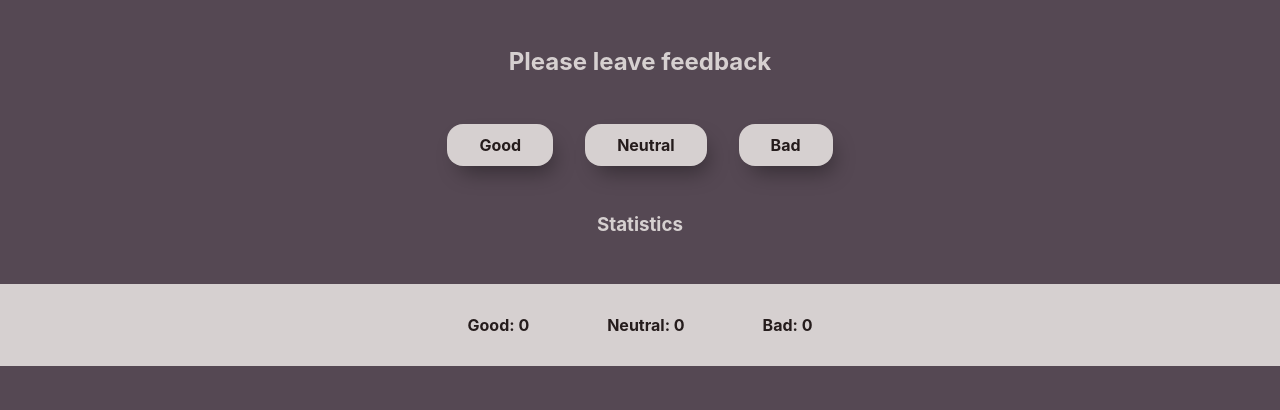
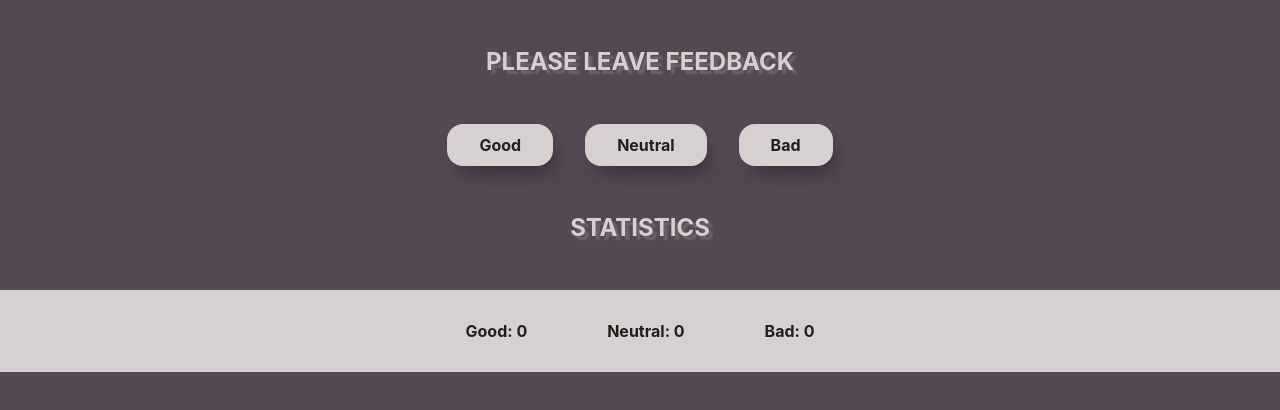
Before and after one commit to Olesia511/goit-react-hw-02-feedback, a React (Create React App) app: page / in a window 1280 px wide. Shown: the top 410 px of the page. Built offline with nearby package versions, Linux system fonts and the light colour scheme.

Commit message:
styled-components

```diff
--- a/package.json
+++ b/package.json
@@ -7,11 +7,11 @@
     "@testing-library/jest-dom": "^5.16.3",
     "@testing-library/react": "^12.1.4",
     "@testing-library/user-event": "^13.5.0",
-
     "modern-normalize": "^2.0.0",
     "react": "^18.1.0",
     "react-dom": "^18.1.0",
     "react-scripts": "5.0.1",
+    "styled-components": "^6.1.0",
     "web-vitals": "^2.1.3"
   },
   "scripts": {
--- a/src/components/App.jsx
+++ b/src/components/App.js
@@ -1,5 +1,6 @@
 import React, { Component } from 'react';
-import styles from './App.module.css';
+import { GlobalStyle } from './ClobalStyles';
+import { Button, ContainerBtn, Title, BasicContainer, StatisticsTitle, StatisticsContainer, TotalFeedbackContainer } from './App.styled';
 
 
 export class App extends Component {
@@ -45,49 +46,38 @@ export class App extends Component {
     );
 
     return (
-      <div className={styles.container}>
-        <h2 className={styles.title}>Please leave feedback</h2>
-        <div className={styles.containerBtn}>
-          <button
-            id="good"
-            type="button"
-            className={styles.btn}
-            onClick={this.handleIncrement}
-          >
+
+      <BasicContainer>
+
+        <Title>Please leave feedback</Title>
+        <ContainerBtn>
+          <Button id="good" type="button" onClick={this.handleIncrement}>
             Good
-          </button>
-          <button
-            id="neutral"
-            type="button"
-            className={styles.btn}
-            onClick={this.handleIncrement}
-          >
+          </Button>
+          <Button id="neutral" type="button" onClick={this.handleIncrement}>
             Neutral
-          </button>
-          <button
-            id="bad"
-            type="button"
-            className={styles.btn}
-            onClick={this.handleIncrement}
-          >
+          </Button>
+          <Button id="bad" type="button" onClick={this.handleIncrement}>
             Bad
-          </button>
-        </div>
+          </Button>
+        </ContainerBtn>
 
-        <h3 className={styles.statTitle}>Statistics</h3>
-        <div className={styles.statisticContainer}>
+        <StatisticsTitle>Statistics</StatisticsTitle>
+        <StatisticsContainer>
           <p>Good: {good}</p>
           <p>Neutral: {neutral}</p>
           <p>Bad: {bad}</p>
-        </div>
+        </StatisticsContainer>
 
         {totalFeedback > 0 && (
-          <div className={styles.total}>
+          <TotalFeedbackContainer>
             <p>Total number of feedback: {totalFeedback}</p>
             <p>Positive feedback: {percentageFeedback}%</p>
-          </div>
+          </TotalFeedbackContainer>
         )}
-      </div>
+
+        <GlobalStyle />
+        </BasicContainer>
     );
   }
 }
--- a/src/components/App.module.css
+++ /dev/null
@@ -1,60 +0,0 @@
-.container {
-  height: 100vw;
-  height: 100vh;
-  display: flex;
-  flex-direction: column;
-  justify-content: start;
-  align-items: center;
-  text-align: center;
-  padding: 16px;
-  gap: 16px;
-  font-weight: 700;
-  background-color: #554853;
-  color: #d6d0d0;
-}
-
-.title,
-.statTitle {
-  width: 100vw;
-  padding: 32px;
-}
-
-.btn {
-  font-weight: 700;
-  border: none;
-  background-color: #d6d0d0;
-  color: #251c1c;
-  border-radius: 16px;
-  padding: 12px 32px;
-  box-shadow: 6px 12px 21px -6px rgba(0, 0, 0, 0.38);
-  -webkit-box-shadow: 6px 12px 21px -6px rgba(0, 0, 0, 0.38);
-  -moz-box-shadow: 6px 12px 21px -6px rgba(0, 0, 0, 0.38);
-  transition: background-color 400ms linear, color 400ms linear;
-}
-
-.btn:hover {
-  background-color: #251c1c;
-  color: #d6d0d0;
-}
-
-.containerBtn,
-.statisticContainer {
-  display: flex;
-  gap: 32px;
-}
-
-.statisticContainer {
-  width: 100vw;
-  padding: 32px;
-  background-color: #d6d0d0;
-  color: #251c1c;
-  justify-content: center;
-  gap: 78px;
-  margin-bottom: 32px;
-}
-
-.total {
-  display: flex;
-  flex-direction: column;
-  gap: 24px;
-}
--- /dev/null
+++ b/src/components/App.styled.js
@@ -0,0 +1,75 @@
+import styled from 'styled-components';
+
+export const BasicContainer = styled.div`
+  height: 100vw;
+  height: 100vh;
+  display: flex;
+  flex-direction: column;
+  justify-content: start;
+  align-items: center;
+  text-align: center;
+  padding: ${props => props.theme.spacing(4)};
+  gap: ${props => props.theme.spacing(4)};
+  font-weight: 700;
+  background-color: ${p => p.theme.colors.purple};
+  color: ${p => p.theme.colors.beige};
+`;
+
+export const Title = styled.h2`
+  width: 100vw;
+  padding: ${props => props.theme.spacing(8)};
+  text-transform: uppercase;
+  text-shadow: 4px 4px 2px rgba(214, 208, 208, 0.2);
+`;
+
+export const ContainerBtn = styled.div`
+  display: flex;
+  gap: ${props => props.theme.spacing(8)};
+`;
+
+export const Button = styled.button`
+  font-weight: 700;
+  border: none;
+  background-color: ${p => p.theme.colors.beige};
+  color: ${p => p.theme.colors.burgundy};
+  border-radius: 16px;
+  padding-top: ${props => props.theme.spacing(3)};
+  padding-bottom: ${props => props.theme.spacing(3)};
+  padding-left: ${props => props.theme.spacing(8)};
+  padding-right: ${props => props.theme.spacing(8)};
+
+  box-shadow: 6px 12px 21px -6px rgba(0, 0, 0, 0.38);
+  -webkit-box-shadow: 6px 12px 21px -6px rgba(0, 0, 0, 0.38);
+  -moz-box-shadow: 6px 12px 21px -6px rgba(0, 0, 0, 0.38);
+  transition: background-color 400ms linear, color 400ms linear;
+
+  & :hover {
+    background-color: ${p => p.theme.colors.burgundy};
+    color: ${p => p.theme.colors.beige};
+  }
+`;
+
+export const StatisticsTitle = styled.h2`
+  width: 100vw;
+  padding: ${props => props.theme.spacing(8)};
+  text-transform: uppercase;
+  text-shadow: 4px 4px 2px rgba(214, 208, 208, 0.2);
+`;
+
+export const StatisticsContainer = styled.div`
+  display: flex;
+  gap: ${props => props.theme.spacing(8)};
+  width: 100vw;
+  padding: ${props => props.theme.spacing(8)};
+  background-color: ${p => p.theme.colors.beige};
+  color: ${p => p.theme.colors.burgundy};
+  justify-content: center;
+  gap: ${props => props.theme.spacing(20)};
+  margin-bottom: ${props => props.theme.spacing(8)};
+`;
+
+export const TotalFeedbackContainer = styled.div`
+  display: flex;
+  flex-direction: column;
+  gap: ${props => props.theme.spacing(6)};
+`;
--- /dev/null
+++ b/src/components/ClobalStyles.js
@@ -0,0 +1,49 @@
+import { createGlobalStyle } from 'styled-components';
+import 'modern-normalize';
+
+export const GlobalStyle = createGlobalStyle`
+body {
+  margin: 0;
+  font-family: -apple-system, BlinkMacSystemFont, 'Segoe UI', 'Roboto', 'Oxygen',
+    'Ubuntu', 'Cantarell', 'Fira Sans', 'Droid Sans', 'Helvetica Neue',
+    sans-serif;
+  -webkit-font-smoothing: antialiased;
+  -moz-osx-font-smoothing: grayscale;
+}
+
+code {
+  font-family: source-code-pro, Menlo, Monaco, Consolas, 'Courier New',
+    monospace;
+}
+
+h1,
+h2,
+h3,
+h4,
+h5,
+h6,
+p {
+  margin: 0;
+}
+
+ul {
+  margin: 0;
+  padding: 0;
+  list-style: none;
+}
+
+a {
+  color: currentColor;
+  text-decoration: none;
+}
+
+button {
+  cursor: pointer;
+}
+
+img {
+  display: block;
+  max-width: 100%;
+  object-fit: cover;
+}
+`;
--- a/src/index.js
+++ b/src/index.js
@@ -1,12 +1,32 @@
 import React from 'react';
 import ReactDOM from 'react-dom/client';
 import { App } from 'components/App';
+import { ThemeProvider } from 'styled-components';
 
-import './index.css';
-import 'modern-normalize';
+export const theme = {
+  colors: {
+    purple: '#554853',
+    beige: '#d6d0d0',
+    burgundy: '#251c1c',
+  },
+  radii: {
+    sm: '4px',
+    md: '12px',
+    lg: '16px',
+  },
+  fontSize: {
+    fsP: '12px',
+    fsH4: '20px',
+    fsH3: '24px',
+    fsH2: '28px',
+  },
+  spacing: value => `${value * 4}px`,
+};
 
 ReactDOM.createRoot(document.getElementById('root')).render(
   <React.StrictMode>
-    <App />
+    <ThemeProvider theme={theme}>
+      <App />
+    </ThemeProvider>
   </React.StrictMode>
 );
```
Also changed, not shown: 1 other file (tests, documents, lock files or other folders).
